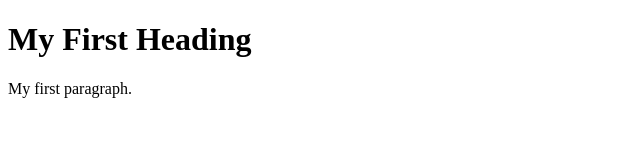
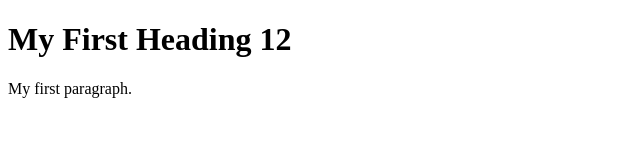
Before and after one commit to Ksheoran3/herokutesting, a plain HTML site: page index.html in a window 1280 px wide. Shown: the full height of the page, 0-640 px from the left. Drawn offline with Linux system fonts and the light colour scheme.

Commit message:
Update index.html

```diff
--- a/index.html
+++ b/index.html
@@ -2,7 +2,7 @@
 <html>
 <body>
 
-<h1>My First Heading</h1>
+<h1>My First Heading 12</h1>
 <p>My first paragraph.</p>
 
 </body>
```
